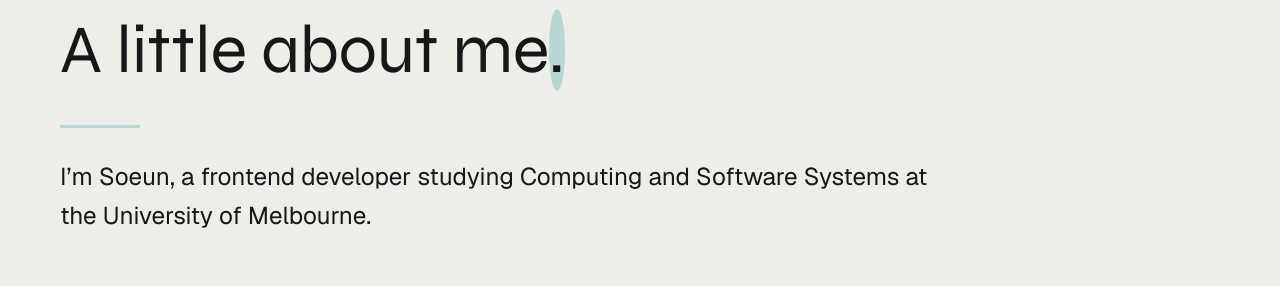
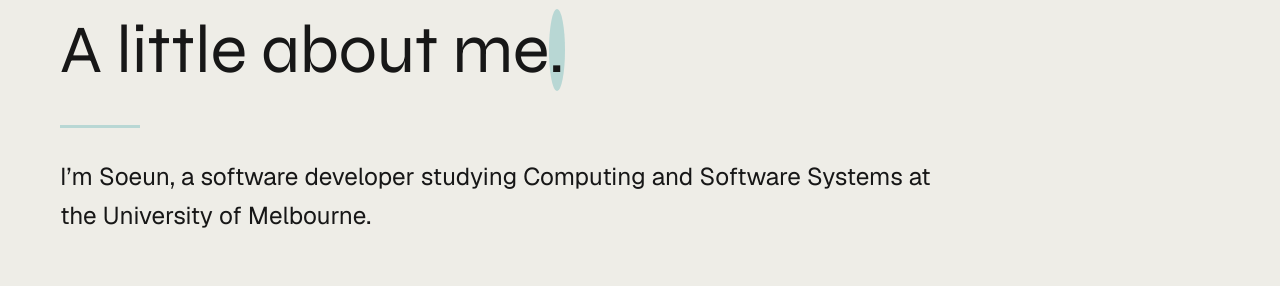
Before and after one commit to elliekw2003-maker/soeun-portfolio, a Next.js app: page / in a window 1280 px wide. Shown: the part 4880-5166 px from the top of the page. Built offline with nearby package versions, Linux system fonts and the light colour scheme.

Commit message:
Replace emoji symbols with SVG icons

```diff
--- a/app/page.tsx
+++ b/app/page.tsx
@@ -69,7 +69,7 @@ export default function Home() {
         <div className="container">
           <header className="aboutIntro">
             <h2 id="about-title">A little about me<span>.</span></h2>
-            <p className="aboutLead">I’m Soeun, a frontend developer studying Computing and Software Systems at the University of Melbourne.</p>
+            <p className="aboutLead">I’m Soeun, a software developer studying Computing and Software Systems at the University of Melbourne.</p>
             <a href="#about-story" className="aboutScroll">SCROLL <span aria-hidden="true">↓</span></a>
           </header>
           <div className="aboutStory" id="about-story">
```
